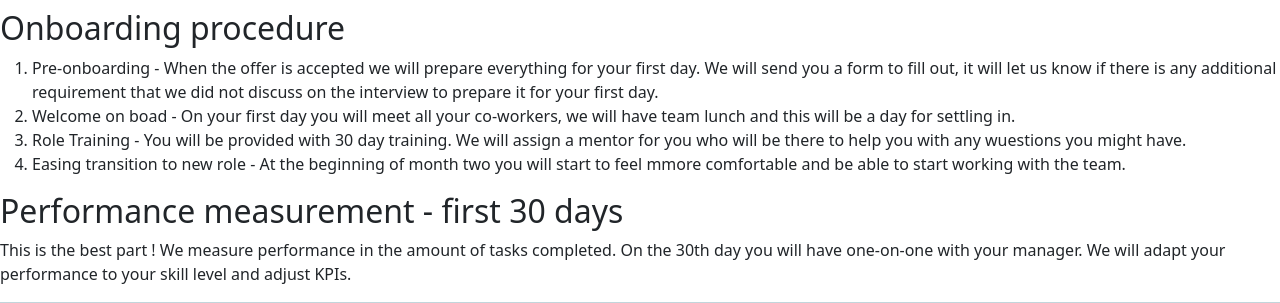
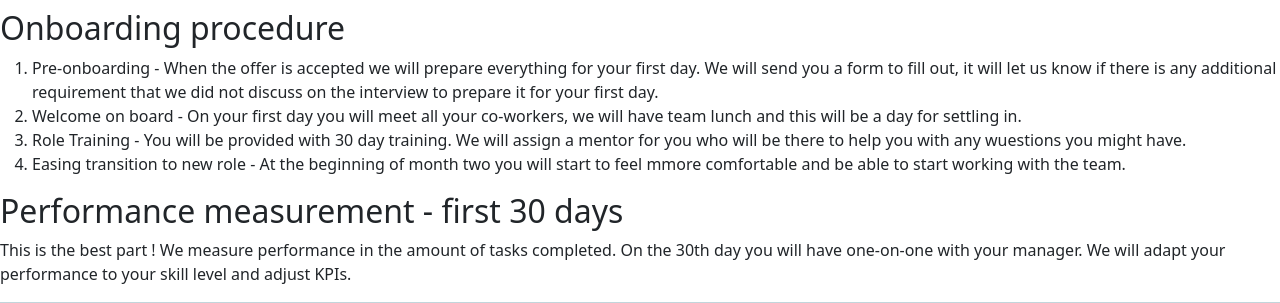
Before and after one commit to ruszkipista/access4all, a Flask app: page /onboarding in a window 1280 px wide. Shown: the part 444-747 px from the top of the page. Run offline with Flask 2, Linux system fonts and the light colour scheme; some libraries are stand-ins or nearby versions.

Commit message:
Add further text

```diff
--- a/templates/onboarding.html
+++ b/templates/onboarding.html
@@ -21,7 +21,7 @@ Inclusiveness
       it will let us know if there is any additional requirement that we did not discuss on the interview to prepare it for your first day.
    </li>
    <li>
-      Welcome on boad - On your first day you will meet all your co-workers, we will have team lunch and this will be a day for settling in.
+      Welcome on board - On your first day you will meet all your co-workers, we will have team lunch and this will be a day for settling in.
    </li>
    <li>
       Role Training - You will be provided with 30 day training. We will assign a mentor for you who will be there to help you with any wuestions you might have.
```
